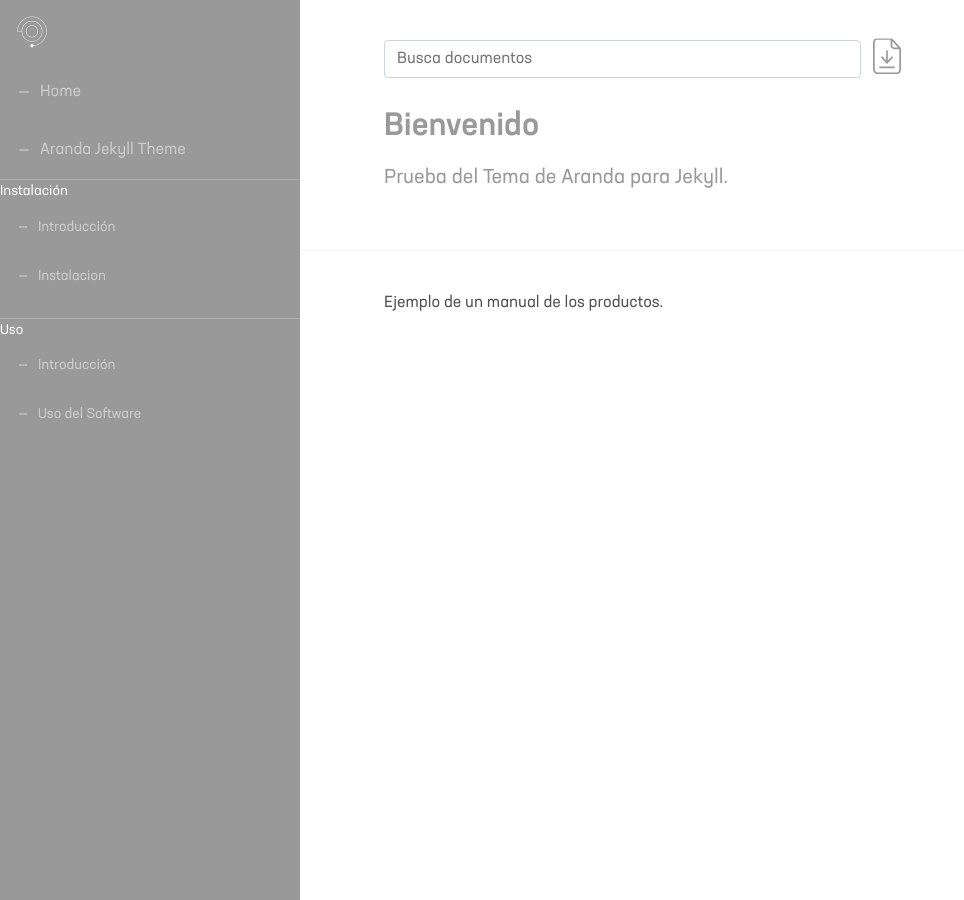
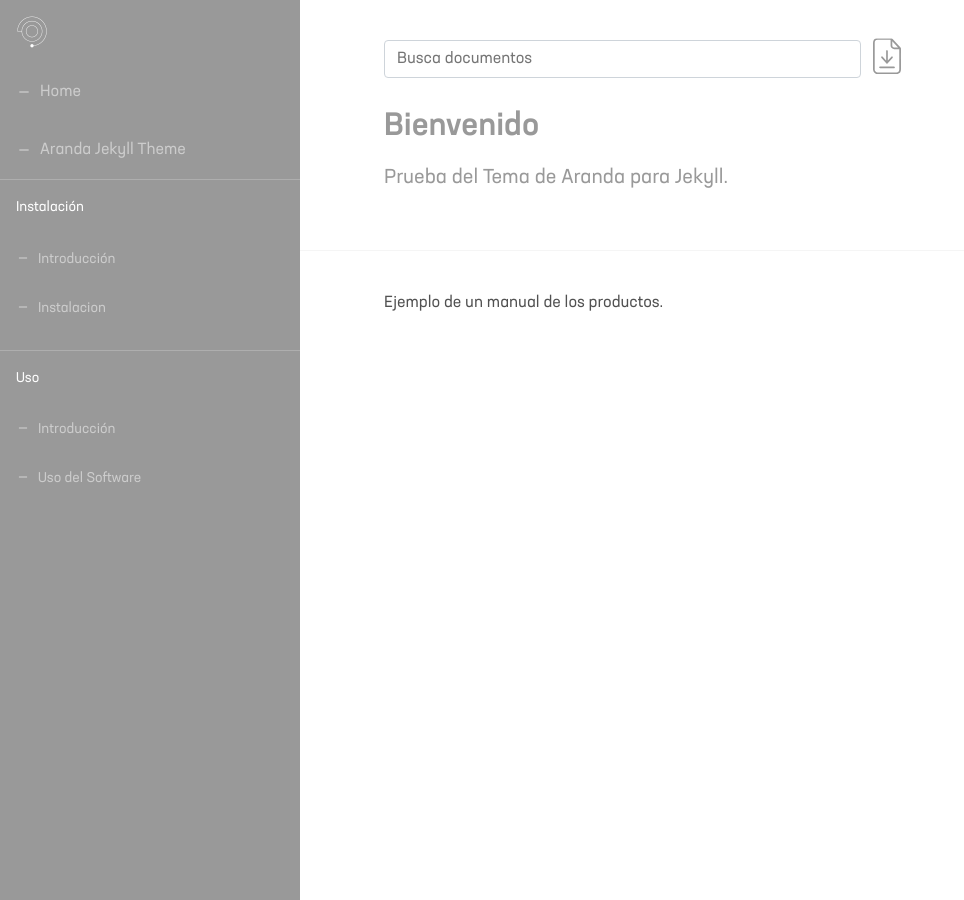
Before and after one commit to aranda-docs/aranda-jekyll-theme, a Jekyll site: the page built from docs/index.md, in a window 1280 px wide. Shown: the whole page, without its empty margins (0-964 px from the left). Built offline with Jekyll 4.4.1, drawn with Linux system fonts in a browser that asks for light colours.

Commit message:
Update _sidebar.scss

```diff
--- a/_sass/components/_sidebar.scss
+++ b/_sass/components/_sidebar.scss
@@ -40,11 +40,7 @@
   li {
     border-top: 1px solid transparentize($white, 0.8);
     line-height: $heading-line-height;
-  }
-  .fa {
-    margin-left: 10px;
-    position: absolute;
-    left: 86%;
+
   }
 
 
@@ -119,7 +115,7 @@
 
     .group_title {
       font-weight: 400;
-      // padding: $margin; //
+      padding: $margin;
 
     }
     li {
@@ -128,7 +124,7 @@
       a {
         // padding: $margin_small/2 $margin; //
         font-weight: 400;
-        // display: flex; //
+        display: flex;
       }
     }
   }
```
